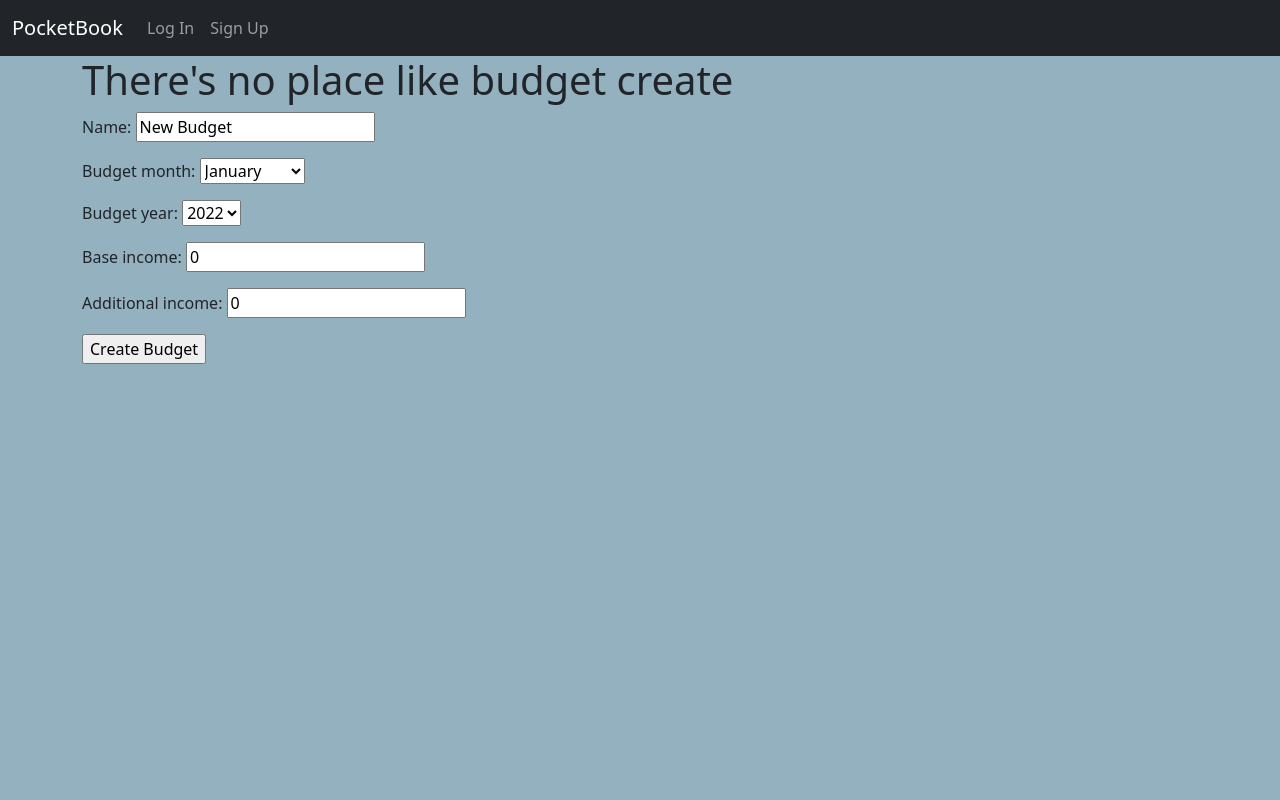
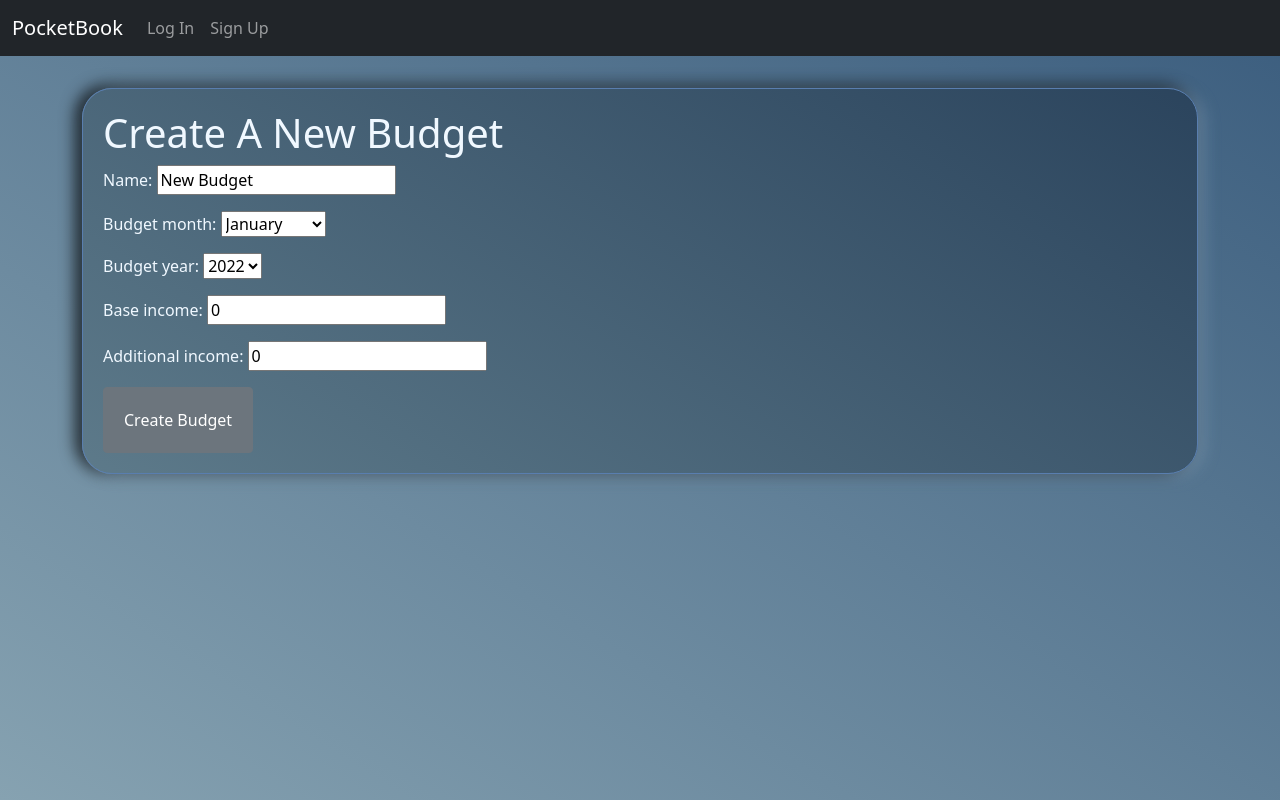
Before and after one commit to ttguitarnoob-dev/pocket-book, a Django app: page /budgets/new/ in a window 1280 px wide. Run offline with Django 4.2, Linux system fonts and the light colour scheme; some libraries are stand-ins or nearby versions.

```diff
--- a/main_app/static/styles/main.css
+++ b/main_app/static/styles/main.css
@@ -1,5 +1,6 @@
 body {
-    background-color: rgb(148, 177, 192) !important;
+    /* background-color: rgb(148, 177, 192) !important; */
+    background: linear-gradient(32deg, rgba(134,162,177,1) 0%, rgba(59,93,126,1) 100%) !important;
     color: wheat;
     min-height: 100vh;
 
@@ -8,8 +9,10 @@ body {
 .card {
     margin-top: 4vh !important;
     padding: 20px !important;
+    border: 1px solid rgb(89, 126, 175) !important;
     border-radius: 30px !important;
-    background-color: rgb(78, 96, 110) !important;
+    background: linear-gradient(32deg, rgba(93,122,138,1) 0%, rgba(43,68,93,1) 100%) !important;
+    /* background-color: rgb(78, 96, 110) !important; */
     color: aliceblue !important;
     box-shadow: rgba(136, 165, 191, 0.48) 6px 2px 16px 0px, rgba(0, 0, 0, 0.8) -6px -2px 16px 0px;
 
--- a/main_app/templates/budget_detail.html
+++ b/main_app/templates/budget_detail.html
@@ -5,8 +5,9 @@
 {% block content %}
 
 <div class="card">
-    <h1 class="text-center">{{budget.name}}</h1>
+    <h1 class="text-center">{{budget.name}}  </h1>
     <h2 class="text-center">Budget for {{budget.budget_month}}, {{budget.budget_year}}</h2>
+    <a href="{% url 'budget_update' budget.pk %}"><button class="btn btn-secondary" style="border-radius: 10px;"><i class="fa-solid fa-pen-to-square"></i></button></a>
     <p>Total Income: ${{budget.total_income}}</p>
 
     <table class="table table-secondary table-hover table-striped table-bordered">
--- a/main_app/templates/create_budget.html
+++ b/main_app/templates/create_budget.html
@@ -2,12 +2,13 @@
 
 
 {% block content%}
-<h1>There's no place like budget create</h1>
+<div class="card">
+    <h1>Create A New Budget</h1>
 
-<form method="POST">
-    {% csrf_token %}
-    {{ form.as_p }}
-    <input type="submit" value="Create Budget">
-</form>
-
+    <form method="POST">
+        {% csrf_token %}
+        {{ form.as_p }}
+        <input class="btn btn-secondary" type="submit" value="Create Budget">
+    </form>
+</div>
 {% endblock %}
--- a/main_app/templates/home.html
+++ b/main_app/templates/home.html
@@ -7,8 +7,11 @@
     <hr>
     <div>
     <p>PocketBook is a simple monthly budget tool.  Go ahead and create an account.  Once that's done, you can create monthly budgets and see how your income fares against your expenses! Good Luck. </p>
-</div class="row">
+</div>
+{% if user.is_authenticated %}
+<div>
     <a class="mt-3" href="{% url 'login' %}"><button class="btn-secondary" style="border-radius: 10px;">Log In</button></a>
     <a class="mt-3" href="{% url 'signup' %}"><button class="btn-secondary" style="border-radius: 10px;">Sign Up</button></a>
 </div>
+{% endif %}
 {% endblock %}
--- a/main_app/views.py
+++ b/main_app/views.py
@@ -65,9 +65,15 @@ class BudgetDetail(DetailView):
 
 class BudgetUpdate(UpdateView):
     model = Budget
-    fields = ['budget_month', 'base_income', 'additional_income']
+    fields = ['name', 'budget_month', 'budget_year', 'base_income', 'additional_income']
     template_name = "budget_update.html"
-    success_url = "/budgets/"
+    success_url = reverse_lazy('budget_details')
+
+
+
+    def get_success_url(self):
+        print('OPMGOMG', self)
+        return reverse('budget_details', kwargs={'pk': self.object.pk})
 
 
 # Delete Budget
```
Also changed, not shown: main_app/templates/budget_update.html (+8 -2 lines).
